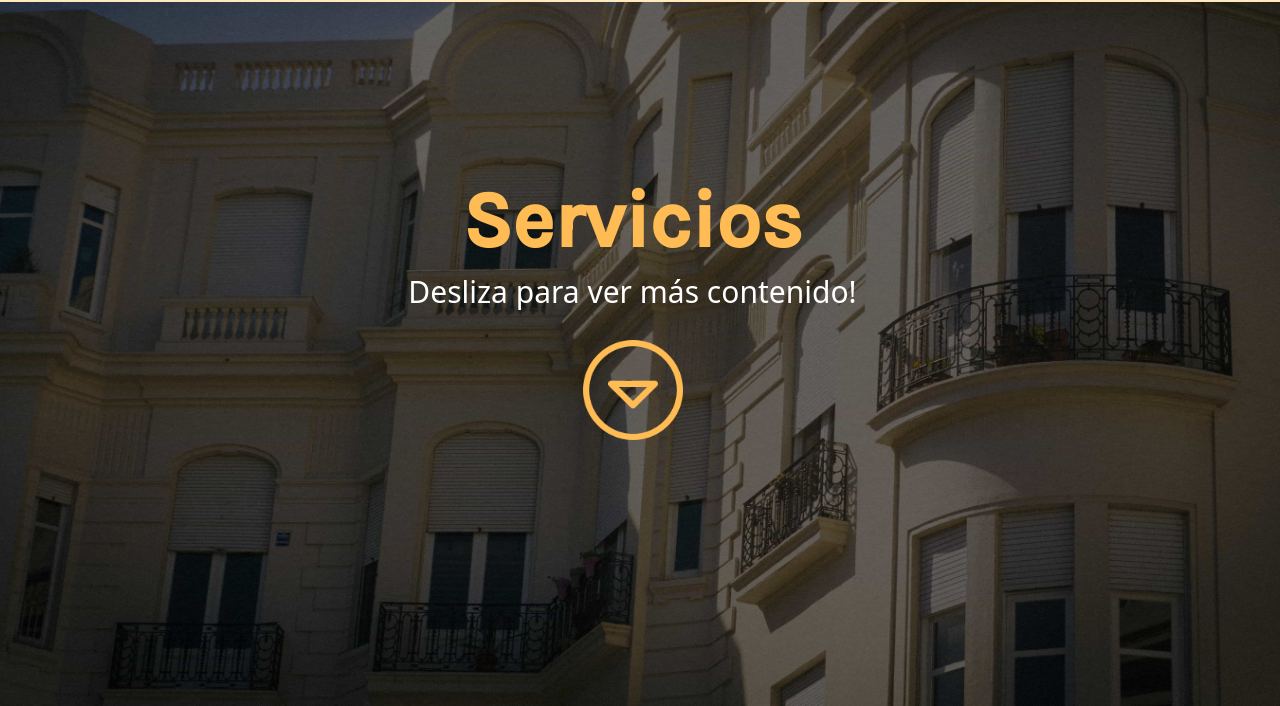
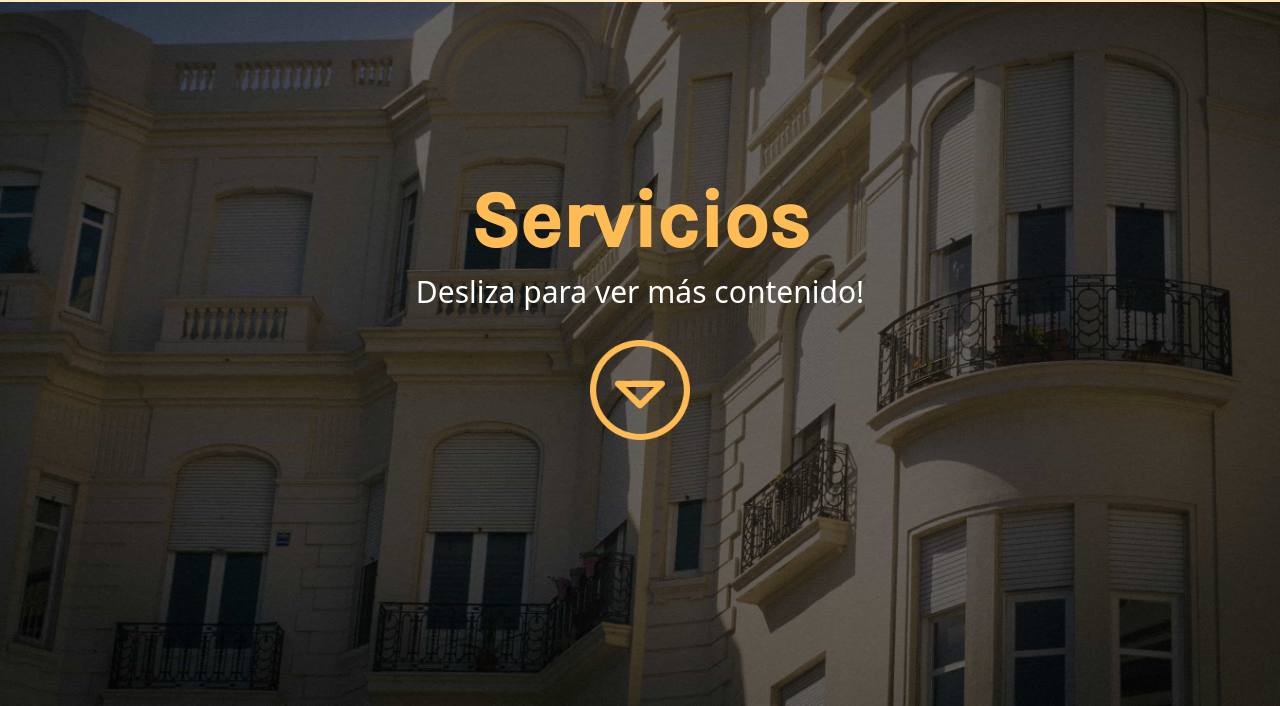
Before and after one commit to LautaroZapata/KalauAudiovisuales, a website: page servicios.html in a window 1280 px wide. Shown: the part 94-800 px from the top of the page. Drawn offline with nearby package versions, Linux system fonts and the light colour scheme.

Commit message:
fix servicios

```diff
--- a/servicios.html
+++ b/servicios.html
@@ -60,11 +60,11 @@
 
         <!-- HEADER NAV RESPONSIVE END-->
 
-        <section id="sectionPrincipalServicios" class="col-12 text-center d-flex align-items-center row">
+        <section id="sectionPrincipalServicios" class="text-center d-flex align-items-center row">
             <div>
-                <div class="col-12">
-                    <h1 class="h1Home">Servicios</h1>
-                    <h3 class="h3ServiciosArrow">Desliza para ver más contenido!
+                <div class="col-12 text-center">
+                    <h1 class="h1Home ">Servicios</h1>
+                    <h3 class="h3ServiciosArrow ">Desliza para ver más contenido!
                     </h3>
                 </div>
                 <div class="sectionPrincipal__divArrowContainer mt-5 container">
```
